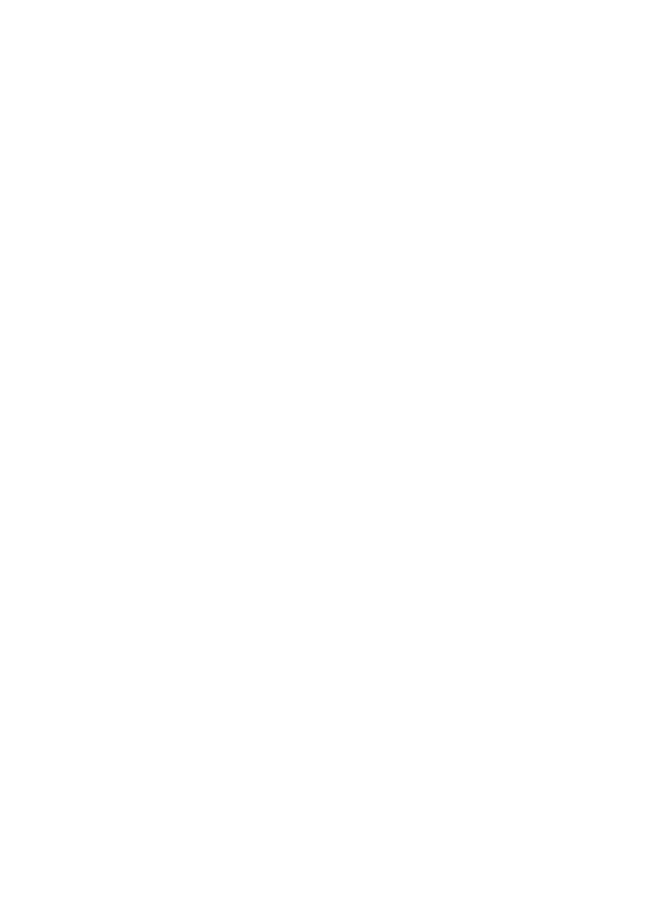
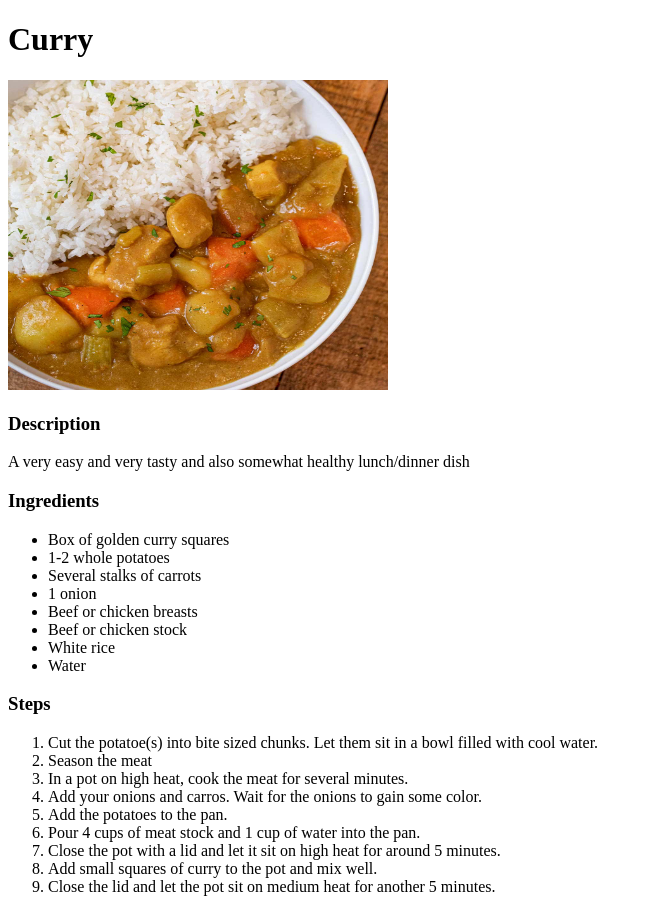
Before and after one commit to DanLi2004/odin-recipes, a plain HTML site: page recipes/Curry.html in a window 1280 px wide. Shown: the whole page, without its empty margins (0-652 px from the left). Before the commit the page ends 800 px from the top, so only its background shows below. Drawn offline with Linux system fonts and the light colour scheme.

Commit message:
finished third recipe page

```diff
--- a/recipes/Curry.html
+++ b/recipes/Curry.html
@@ -0,0 +1,38 @@
+<!DOCTYPE html>
+<html lang="en">
+  <meta charset="UTF-8">
+  <head>
+    <title>Curry</title>
+  </head>
+
+  <body>
+    <h1>Curry</h1>
+    <img src="../images/Curry.jpg" alt="Curry" height="310" width="380">
+    <h3>Description</h3>
+    <p>A very easy and very tasty and also somewhat healthy lunch/dinner dish</p>
+    <h3>Ingredients</h3>
+    <ul>
+      <li>Box of golden curry squares</li>
+      <li>1-2 whole potatoes</li>
+      <li>Several stalks of carrots</li>
+      <li>1 onion</li>
+      <li>Beef or chicken breasts</li>
+      <li>Beef or chicken stock</li>
+      <li>White rice</li>
+      <li>Water</li>
+    </ul>
+    <h3>Steps</h3>
+    <ol>
+      <li>Cut the potatoe(s) into bite sized chunks. Let them sit in a bowl filled with cool water.</li>
+      <li>Season the meat</li>
+      <li>In a pot on high heat, cook the meat for several minutes.</li>
+      <li>Add your onions and carros. Wait for the onions to gain some color.</li>
+      <li>Add the potatoes to the pan.</li>
+      <li>Pour 4 cups of meat stock and 1 cup of water into the pan.</li>
+      <li>Close the pot with a lid and let it sit on high heat for around 5 minutes. </li>
+      <li>Add small squares of curry to the pot and mix well.</li>
+      <li>Close the lid and let the pot sit on medium heat for another 5 minutes.</li>
+    </ol>
+  </body>
+
+</html>
```
Also changed, not shown: recipes/FriedRice.html (+1 -1 lines), images/Curry.jpg (added).
